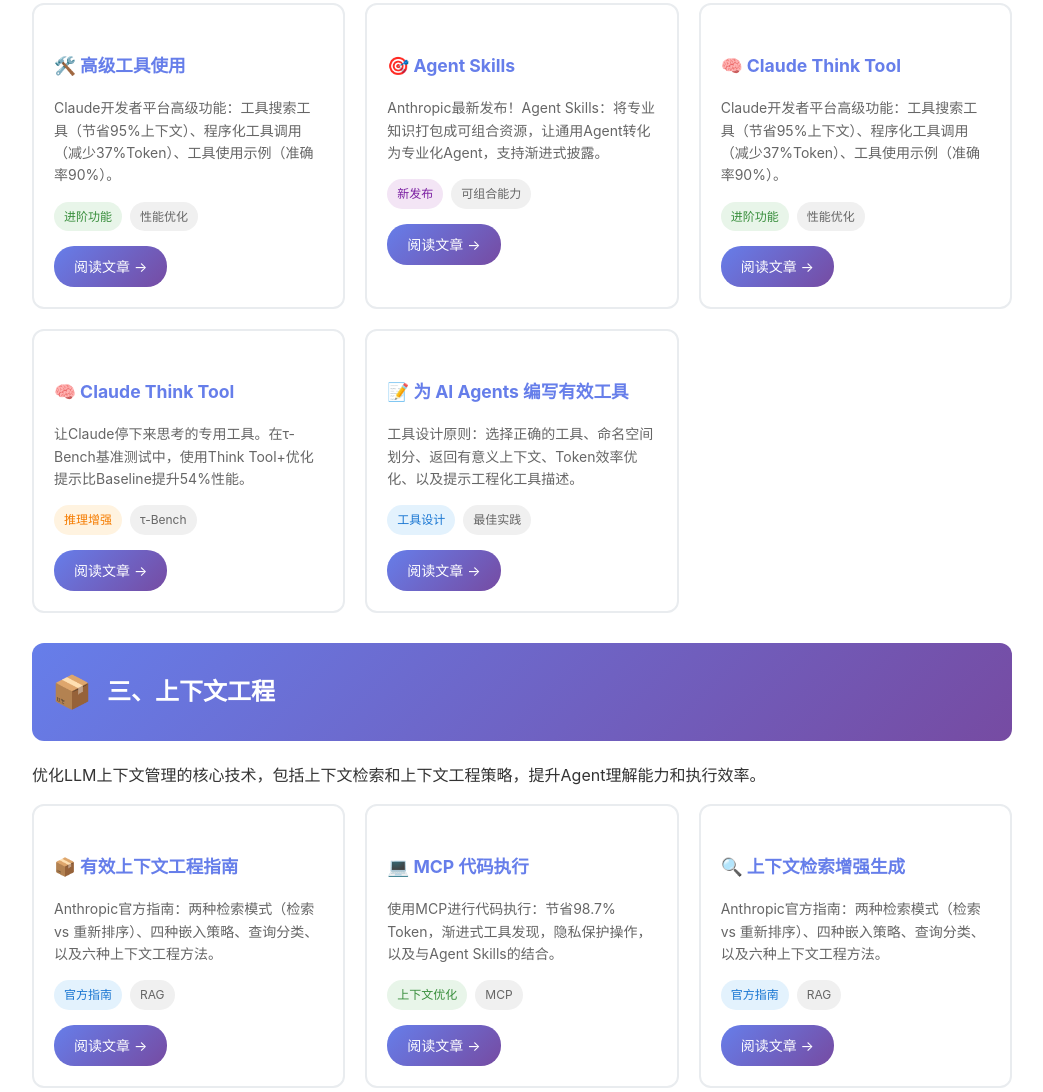
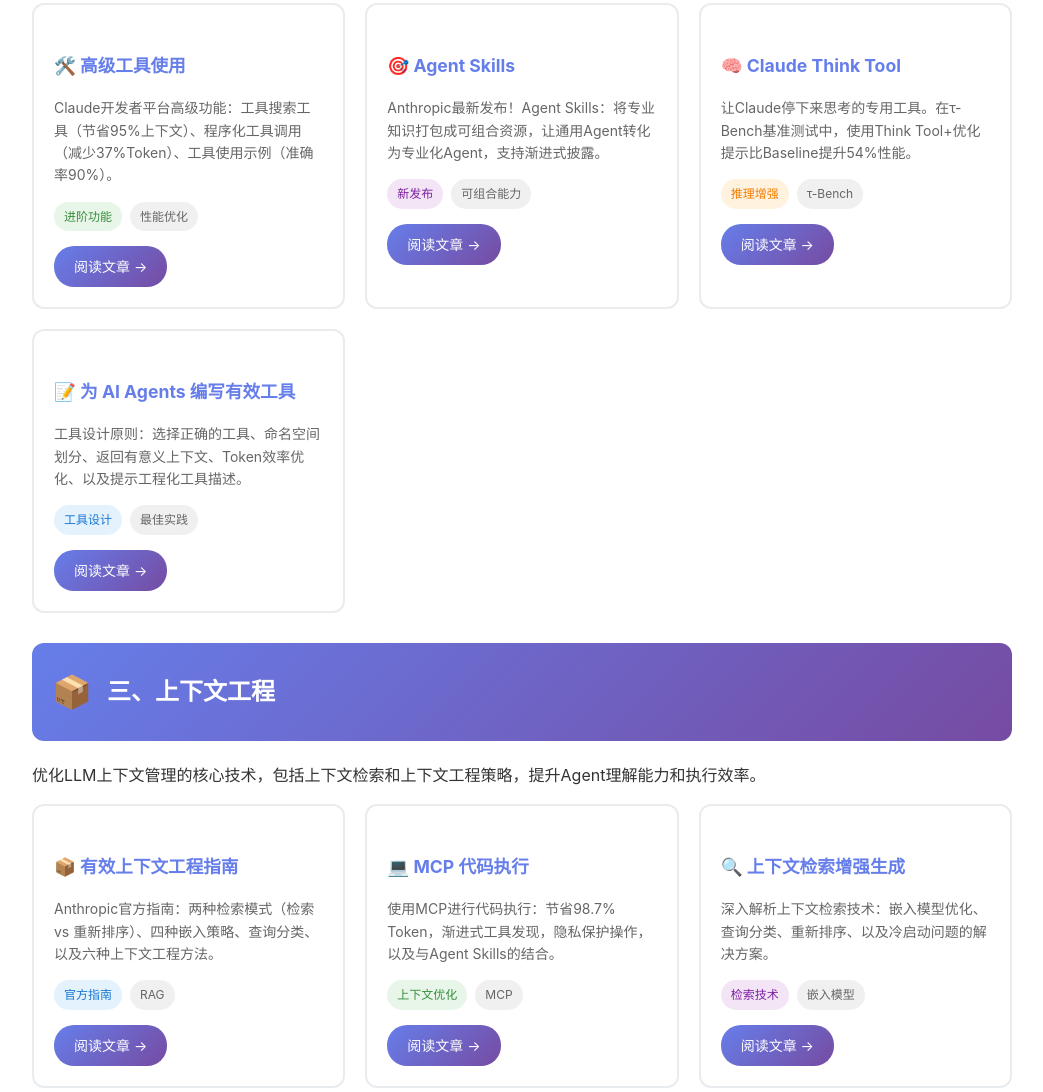
Before and after one commit to 411241940/tech-blog, a plain HTML site: page index.html in a window 1280 px wide. Shown: the part 1616-2708 px from the top of the page, without its empty margins (118-1161 px from the left). Drawn offline with Linux system fonts and the light colour scheme.

Commit message:
修复首页：删除重复的文章卡片
- 删除错误重复的Claude Think Tool卡片
- 删除错误重复的上下文检索卡片

```diff
--- a/index.html
+++ b/index.html
@@ -177,15 +177,7 @@ footer{text-align:center;padding:40px;color:#718096;border-top:1px solid #e2e8f0
       </div>
       <a href="agent-skills.html" class="read-btn">阅读文章 →</a>
     </div>
-    <div class="article-card">
-      <h3>🧠 Claude Think Tool</h3>
-      <p>Claude开发者平台高级功能：工具搜索工具（节省95%上下文）、程序化工具调用（减少37%Token）、工具使用示例（准确率90%）。</p>
-      <div class="tags">
-        <span class="tag tag-green">进阶功能</span>
-        <span class="tag">性能优化</span>
-      </div>
-      <a href="advanced-tool-use.html" class="read-btn">阅读文章 →</a>
-    </div>
+
     <div class="article-card">
       <h3>🧠 Claude Think Tool</h3>
       <p>让Claude停下来思考的专用工具。在τ-Bench基准测试中，使用Think Tool+优化提示比Baseline提升54%性能。</p>
@@ -233,15 +225,7 @@ footer{text-align:center;padding:40px;color:#718096;border-top:1px solid #e2e8f0
       </div>
       <a href="code-execution-with-mcp.html" class="read-btn">阅读文章 →</a>
     </div>
-    <div class="article-card">
-      <h3>🔍 上下文检索增强生成</h3>
-      <p>Anthropic官方指南：两种检索模式（检索 vs 重新排序）、四种嵌入策略、查询分类、以及六种上下文工程方法。</p>
-      <div class="tags">
-        <span class="tag tag-blue">官方指南</span>
-        <span class="tag">RAG</span>
-      </div>
-      <a href="effective-context-engineering.html" class="read-btn">阅读文章 →</a>
-    </div>
+
     <div class="article-card">
       <h3>🔍 上下文检索增强生成</h3>
       <p>深入解析上下文检索技术：嵌入模型优化、查询分类、重新排序、以及冷启动问题的解决方案。</p>
```
